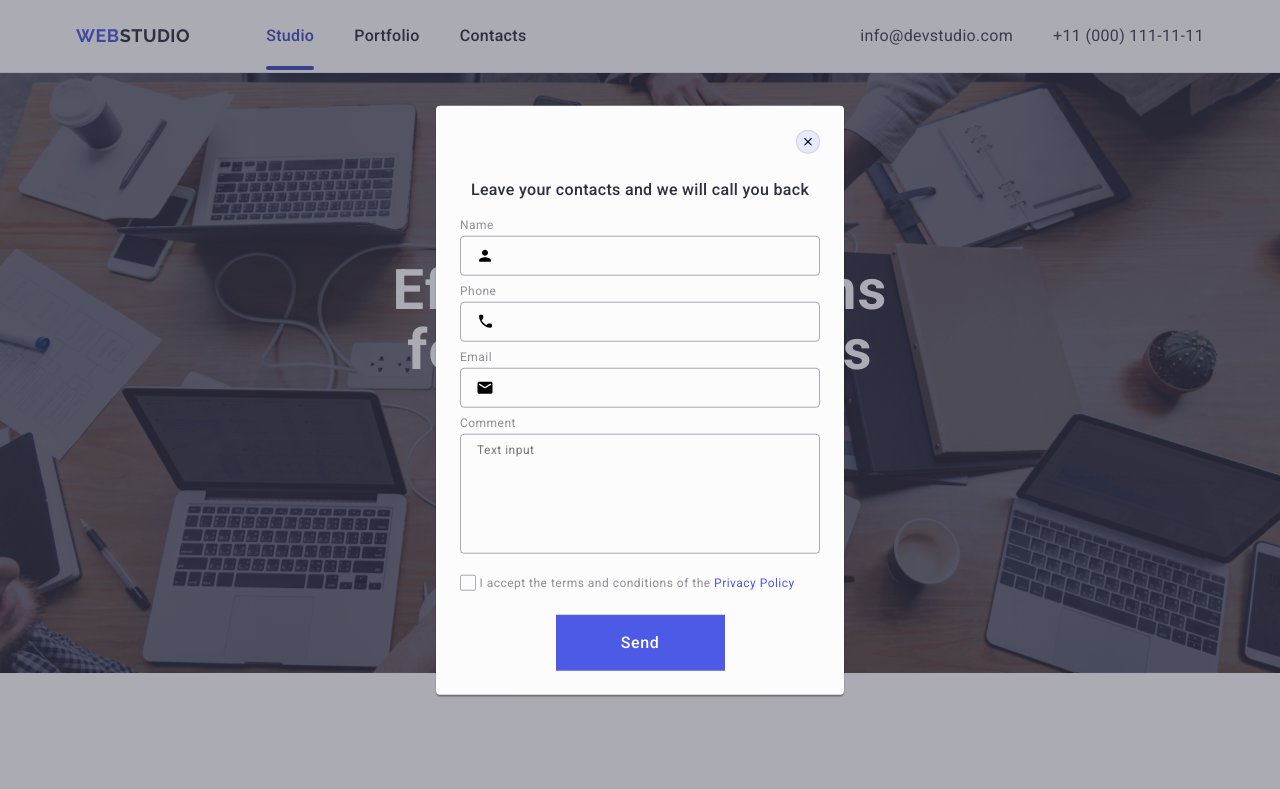
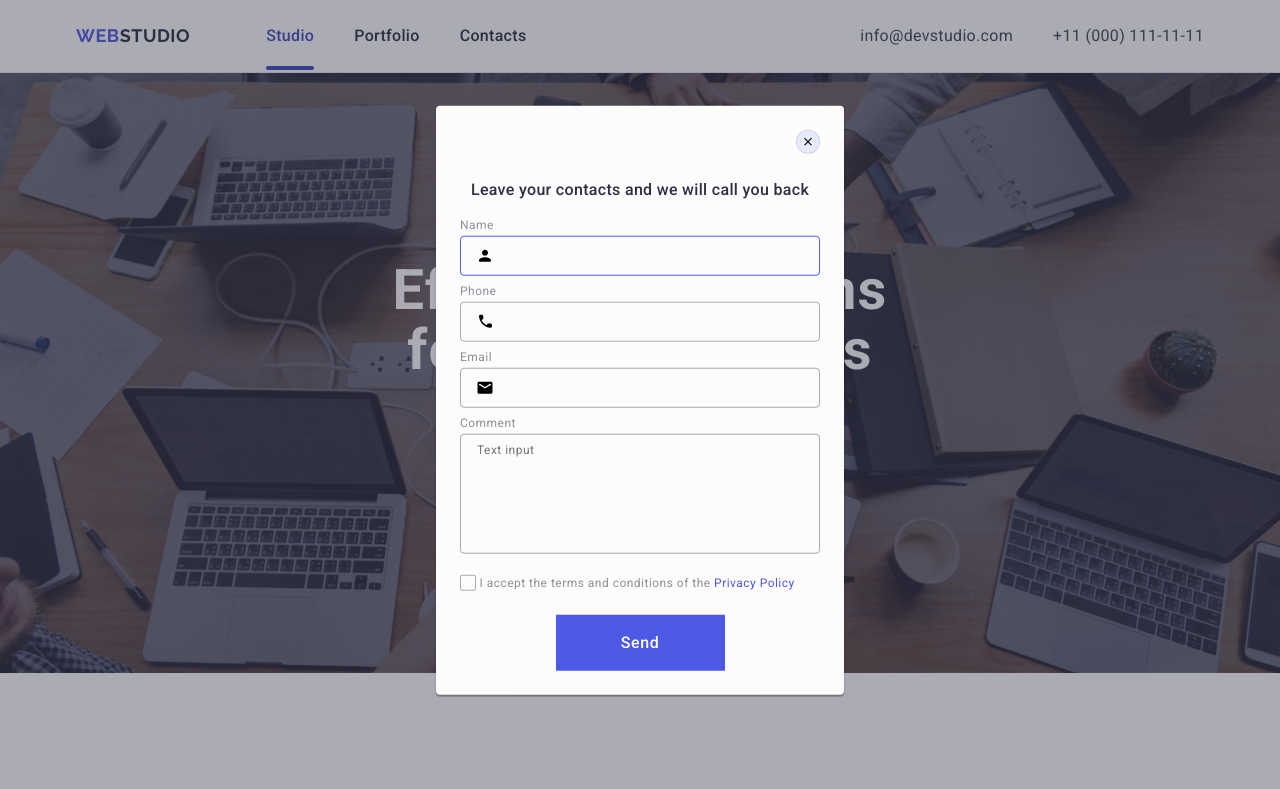
Before and after one commit to POV39/goit-markup-hw-05, a plain HTML site: page index.html in a window 1280 px wide. In both pictures the pointer is over the input "Name". Shown: the top 789 px of the page. Drawn offline with nearby package versions, Linux system fonts and the light colour scheme.

Commit message:
add fill: #4D5AE5

```diff
--- a/css/styles.css
+++ b/css/styles.css
@@ -798,10 +798,10 @@ img {
     transition: border-color 250ms cubic-bezier(0.4, 0, 0.2, 1);
 }
 
-/* .input-icon:hover, */
+.input-icon:hover,
 .input-icon:focus {
-    /* border: 1px solid #4d5ae5; */
-    fill: #4d5ae5;
+    border: 1px solid #4d5ae5;
+    fill: #4D5AE5;
 }
 
 .label-icon:hover,
```
